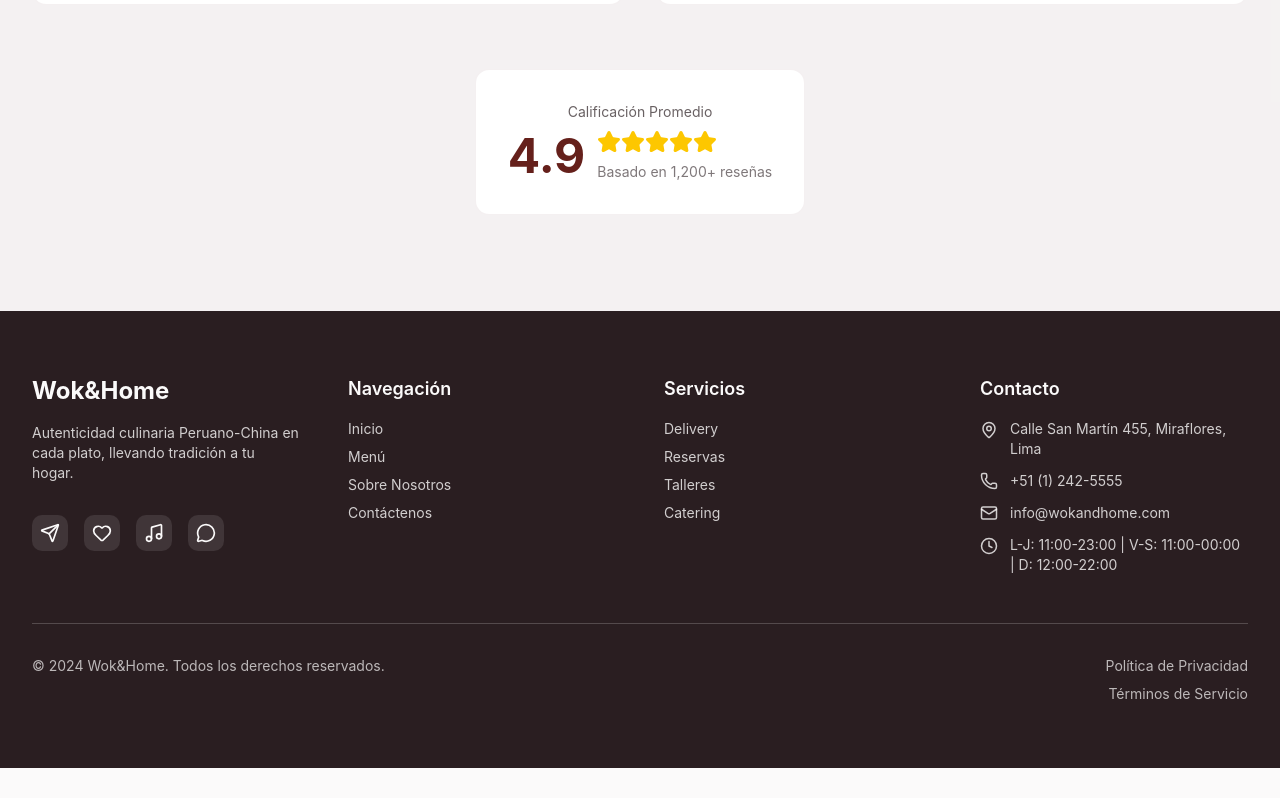
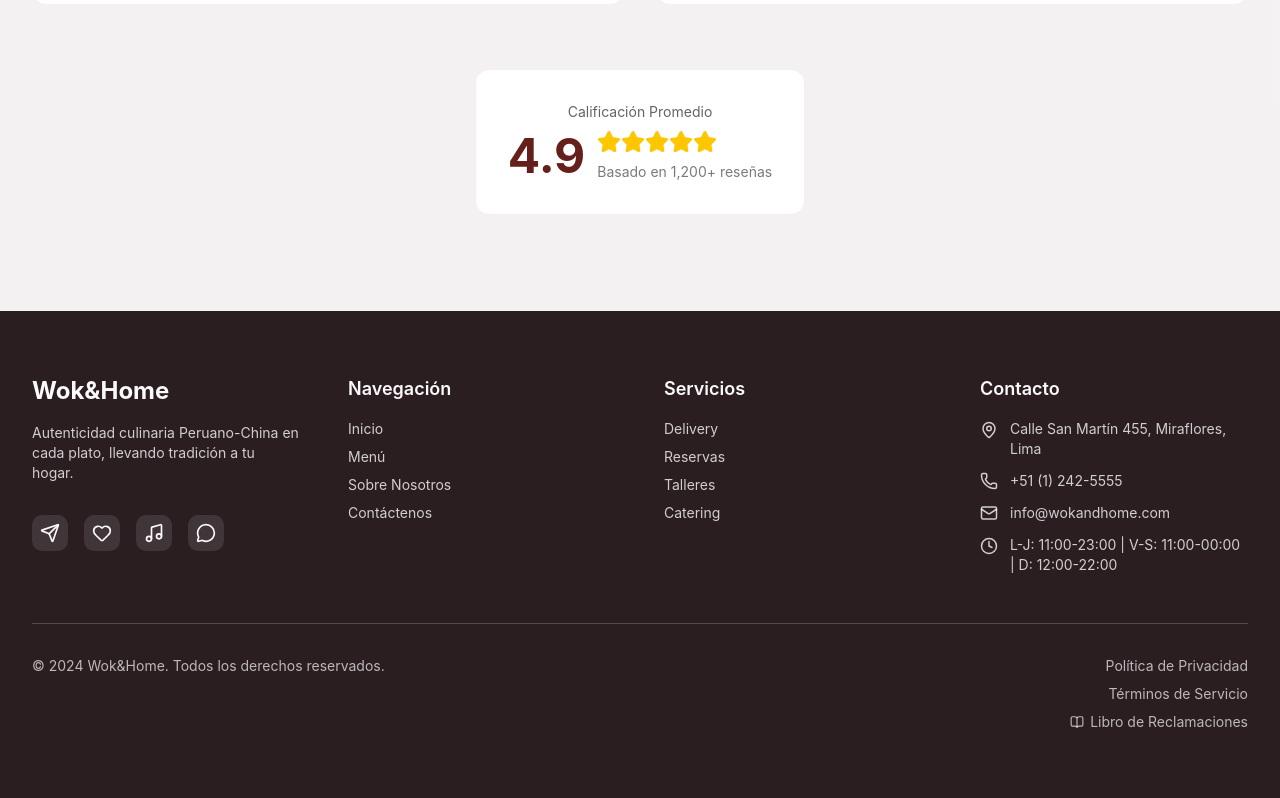
Before and after one commit to 4lex11/WokHome, a Next.js app: page / in a window 1280 px wide. Shown: the part 2947-3745 px from the top of the page. Before the commit the page ends 3715 px from the top, so only its background shows below. Built offline with nearby package versions, Linux system fonts and the light colour scheme.

Commit message:
Update footer.tsx

```diff
--- a/components/footer.tsx
+++ b/components/footer.tsx
@@ -1,9 +1,14 @@
 'use client'
 
-import { Heart, Send, MessageCircle, Music, MapPin, Phone, Mail, Clock } from 'lucide-react'
+import { useState } from 'react'
+import { Heart, Send, MessageCircle, Music, MapPin, Phone, Mail, Clock, BookOpen, X } from 'lucide-react'
+import LibroReclamaciones from './libro-reclamaciones'
 
 export default function Footer() {
+  const [showLibroReclamaciones, setShowLibroReclamaciones] = useState(false)
+
   return (
+    <>
       <footer className="bg-foreground text-background py-16">
         <div className="max-w-7xl mx-auto px-4 sm:px-6 lg:px-8">
           <div className="grid md:grid-cols-4 gap-12 mb-12">
@@ -144,10 +149,34 @@ export default function Footer() {
                 <a href="#" className="hover:text-background transition-colors block">
                   Términos de Servicio
                 </a>
+                <button
+                  onClick={() => setShowLibroReclamaciones(true)}
+                  className="hover:text-background transition-colors inline-flex items-center gap-1.5 md:justify-end w-full md:w-auto"
+                >
+                  <BookOpen size={14} />
+                  Libro de Reclamaciones
+                </button>
               </div>
             </div>
           </div>
         </div>
       </footer>
+
+      {/* Modal Libro de Reclamaciones */}
+      {showLibroReclamaciones && (
+        <div className="fixed inset-0 z-50 bg-black/60 flex items-start justify-center overflow-y-auto p-4">
+          <div className="bg-background text-foreground rounded-xl max-w-3xl w-full my-8 relative">
+            <button
+              onClick={() => setShowLibroReclamaciones(false)}
+              className="absolute top-4 right-4 p-2 rounded-lg hover:bg-foreground/10 transition-colors z-10"
+              aria-label="Cerrar"
+            >
+              <X size={20} />
+            </button>
+            <LibroReclamaciones />
+          </div>
+        </div>
+      )}
+    </>
   )
 }
```
Lines whose indentation alone changed are shown as unchanged.
